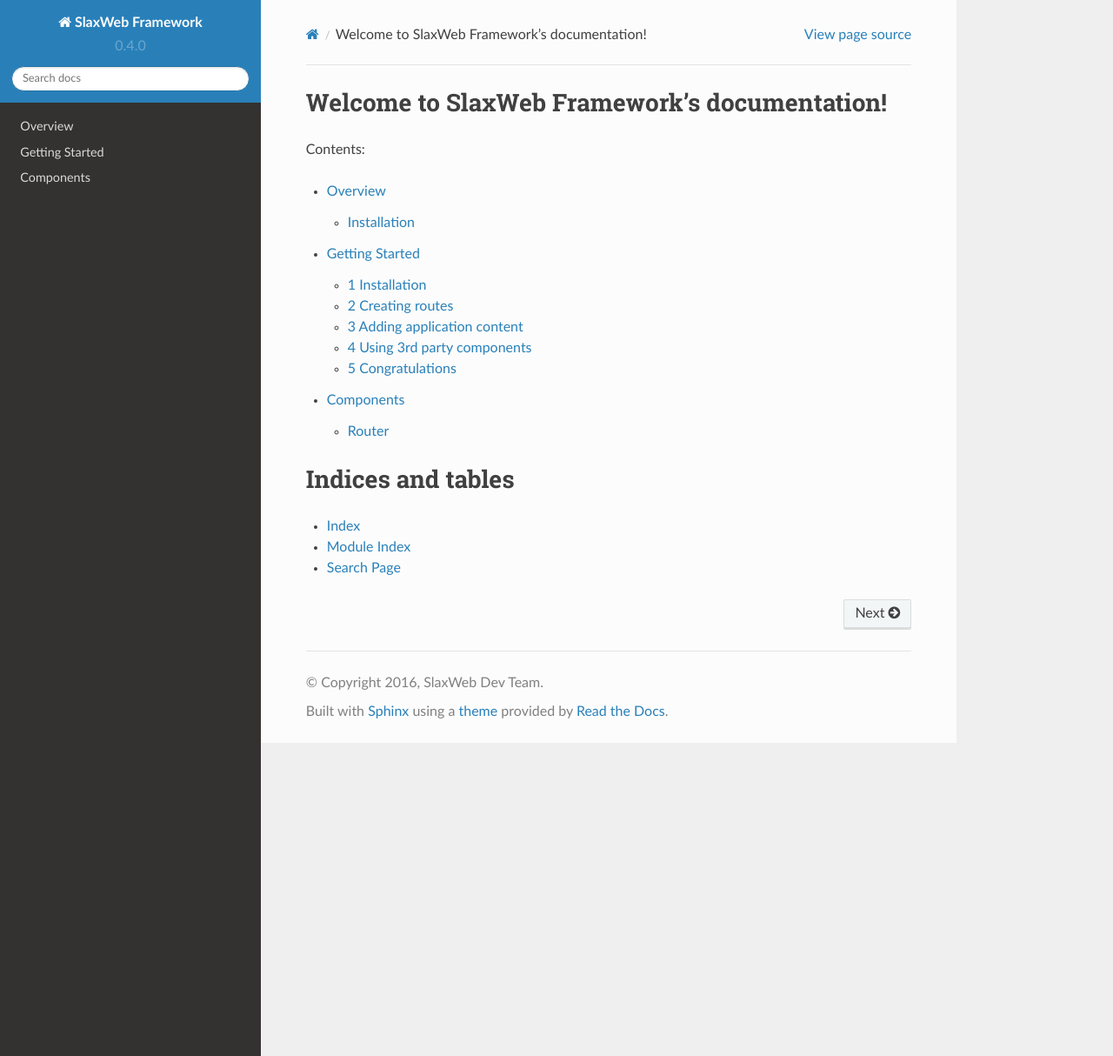
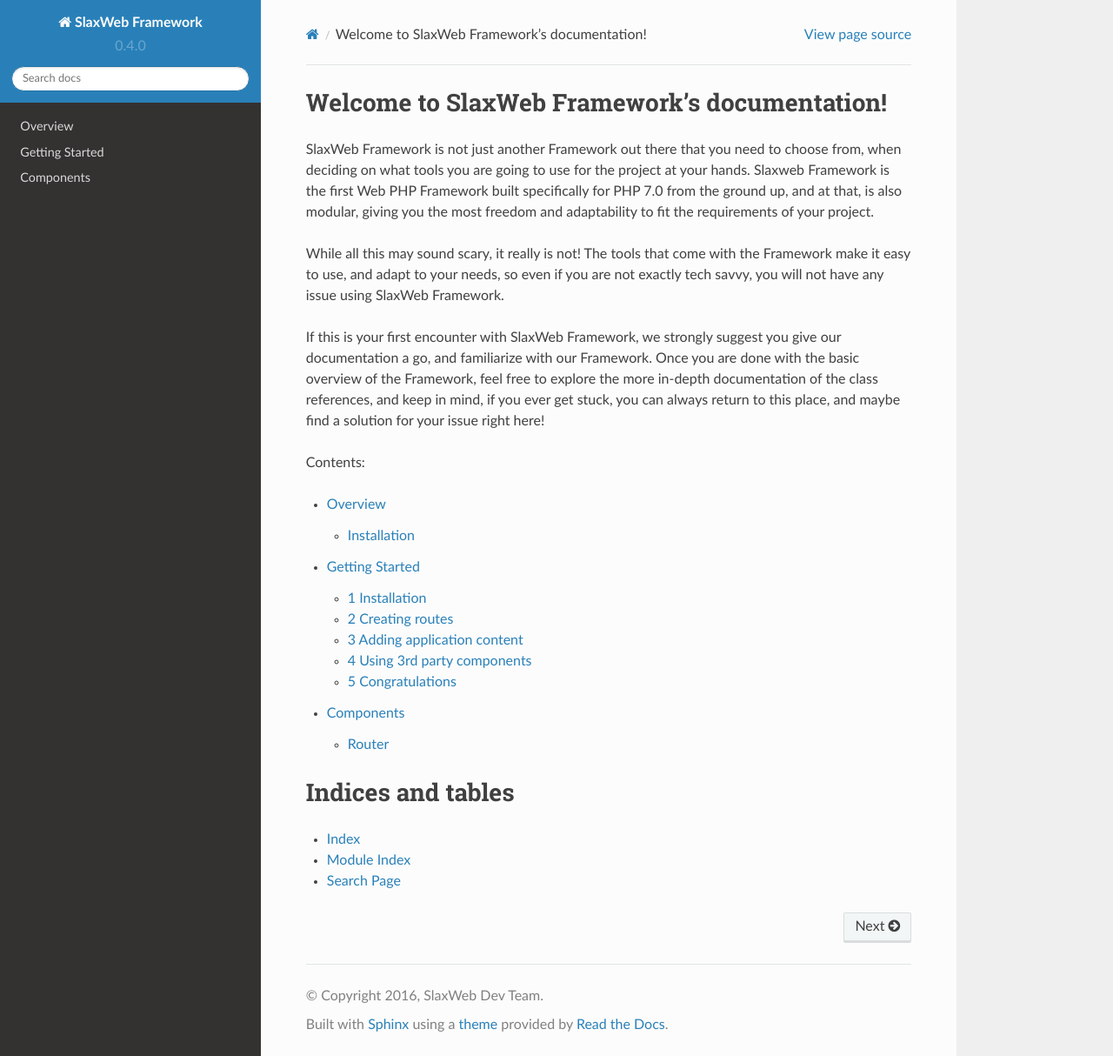
Before and after one commit to SlaxWeb/Framework, a Sphinx documentation site: the page built from docs/source/index.rst, in a window 1280 px wide and 1214 px high. Shown: the whole window at 87% size. Built offline with Sphinx 7.4.7 and the Read the Docs theme 2.0.0, drawn with Linux system fonts in a browser that asks for light colours; formulas are drawn with MathJax 3.

Commit message:
add requirements and short description in documentation

```diff
--- a/docs/source/index.rst
+++ b/docs/source/index.rst
@@ -5,6 +5,22 @@
 
 Welcome to SlaxWeb Framework's documentation!
 =============================================
+
+SlaxWeb Framework is not just another Framework out there that you need to choose
+from, when deciding on what tools you are going to use for the project at your hands.
+Slaxweb Framework is the first Web PHP Framework built specifically for PHP 7.0 from
+the ground up, and at that, is also modular, giving you the most freedom and adaptability
+to fit the requirements of your project.
+
+While all this may sound scary, it really is not! The tools that come with the Framework
+make it easy to use, and adapt to your needs, so even if you are not exactly tech
+savvy, you will not have any issue using SlaxWeb Framework.
+
+If this is your first encounter with SlaxWeb Framework, we strongly suggest you give
+our documentation a go, and familiarize with our Framework. Once you are done with
+the basic overview of the Framework, feel free to explore the more in-depth documentation
+of the class references, and keep in mind, if you ever get stuck, you can always
+return to this place, and maybe find a solution for your issue right here!
 
 Contents:
 
```
Also changed, not shown: docs/source/overview/requirements.rst (added, +25 -0 lines).
